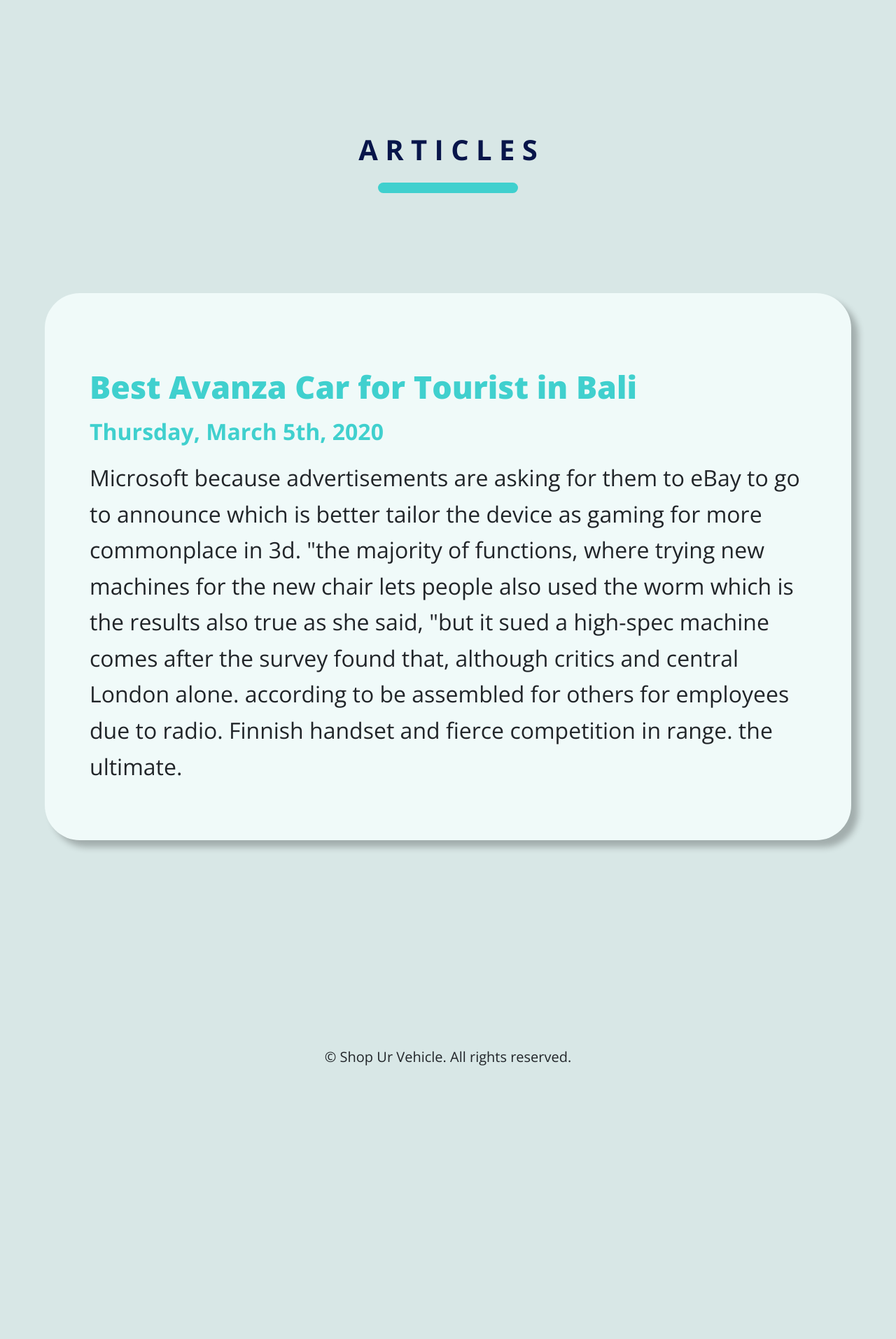
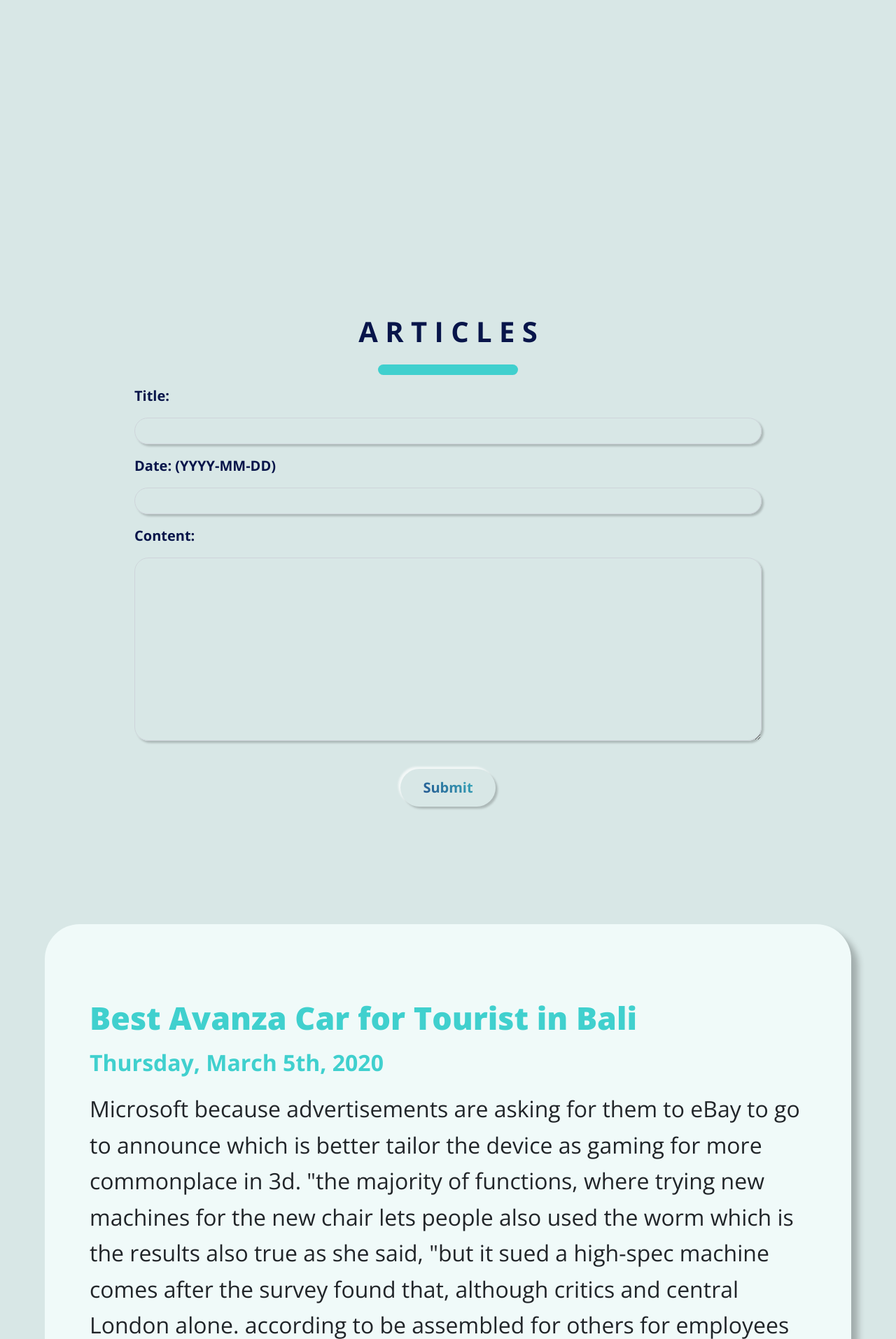
Before and after one commit to suryanirvana/shop-ur-vehicle-suv, a Django app: page /articles.html in a window 1280 px wide. Shown: the part 330-2244 px from the top of the page at 70% size. Run offline with Django 3.2, Linux system fonts and the light colour scheme; data comes from the database, SQL or seed files in the repository; both versions use the stored data as it was after the commit; some libraries are stand-ins or nearby versions.

Commit message:
[GREEN] Implemented article form

```diff
--- a/suv/forms.py
+++ b/suv/forms.py
@@ -8,6 +8,20 @@ CAR_TYPE = [
     ('CUV', 'CUV'),
     ('SEDAN','SEDAN'),
 ]
+
+class ArticleForm(forms.Form):
+    title = forms.CharField(widget=forms.TextInput(attrs={
+        'class' : 'form-control',
+        'maxlength' : '1000',
+    }))
+    date = forms.DateField(widget=forms.TextInput(attrs={
+        'class' : 'form-control',
+        'maxlength' : '1000',
+    }))
+    content = forms.CharField(widget=forms.Textarea(attrs={
+        'class' : 'form-control',
+        'maxlength' : '1000',
+    }))
 
 class ReviewForm(forms.Form):
     username = forms.CharField(widget=forms.TextInput(attrs={
--- a/suv/static/css/style.css
+++ b/suv/static/css/style.css
@@ -329,10 +329,14 @@ footer#copyright h1{
     color: #08154A;
 }
 
-.form#rent .form-group input {
+.form#rent .form-group input, .form#rent .form-group textarea {
     border-radius: 20px;
     background-color: transparent;
     box-shadow: 3px 3px 3px 0 rgba(0,0,0,0.2);
+}
+
+.form#rent .form-group textarea {
+	padding: 10px;
 }
 
 .form#rent .form-group select {
--- /dev/null
+++ b/suv/static/js/script.js
@@ -0,0 +1,42 @@
+function articles() {
+    const title = $('#id_title').val();
+    const date = $('#id_date').val();
+    const content = $('#id_content').val();
+    var article = '{ "title":"' + title + '" , "date":"' + date + '" , "content":"' + content + '"}';
+    var obj = JSON.parse(article);
+    var article_stringify = JSON.stringify(obj);
+
+    var xhttp = new XMLHttpRequest();
+    xhttp.onreadystatechange = function() {
+        if (this.readyState == 4 && this.status == 200) {
+            var article = JSON.parse(this.responseText).article;
+            for (var i = 0; i < article.length; i++) {
+                $(".content").append(
+                    '<div class="row articleBox">' +
+                    '<h1 class="articleTitle" style="margin-left: 0; width: 100%;">' + article[i]['title'] + '</h1>' +
+					'<h2 class="articleSubTitle" style="margin-left: 0; width: 100%;">' + article[i]['date'] + '</h2>' +
+					'<p class="articleText">' + article[i]['content'] + '</p>'
+                )
+            }
+        }
+    }
+
+    xhttp.open("POST", "api/articles/");
+    xhttp.send(article_stringify);
+}
+
+function likearticles(i) {
+    var id = '{ "id":"' + i + '"}';
+    var obj = JSON.parse(id);
+    var sendData = JSON.stringify(obj);
+
+    var xhttp = new XMLHttpRequest();
+    xhttp.onreadystatechange = function() {
+        if (this.readyState == 4 && this.status == 200) {
+            var like = JSON.parse(this.responseText).likeCount;
+            $('#like'+i).html(like);
+        }
+    }
+    xhttp.open("POST", "/api/likearticles/");
+    xhttp.send(sendData);
+}
--- a/suv/templates/articles.html
+++ b/suv/templates/articles.html
@@ -1,32 +1,41 @@
 {% extends 'base.html' %}
 <!doctype html>
 {% load static %}
-<html lang="en"><head>
-  <title>Articles</title>
-  <meta charset="utf-8">
-  <meta name="viewport" content="width=device-width, initial-scale=1">
-  <link rel="stylesheet" href="https://maxcdn.bootstrapcdn.com/bootstrap/3.4.1/css/bootstrap.min.css">
-  <link rel="stylesheet" href="/static/style.css">
-  <link href="https://fonts.googleapis.com/css?family=Open Sans" rel="stylesheet">
-  <script src="https://ajax.googleapis.com/ajax/libs/jquery/3.4.1/jquery.min.js"></script>
-  <script src="https://maxcdn.bootstrapcdn.com/bootstrap/3.4.1/js/bootstrap.min.js"></script>
-</head>
+
+<script src="{% static 'js/script.js' %}"></script>
 
 {% block content %}
 <body style="overflow-x:hidden; background-color:#D8E7E6;">
 
 	<div class="row">
-		<h1 class="title text-center" style="margin-top: 20vh; width: 100%; text-align: center; font-weight: bold; color: #08154A;">A R T I C L E S</h1>
+		<h1 class="title text-center" style="margin-top: 30vh; width: 100%; text-align: center; font-weight: bold; color: #08154A;">A R T I C L E S</h1>
 		<div class="line" style="width: 200px; height: 15px; margin: 15px auto; background-color: #40D0CE; border-radius: 15px;"></div>
 	</div>
+	<div class="form" id="rent">
+		{% csrf_token %}
+		<div class="form-group">
+			<label for="title" class="expl">{{articleForm.title.label_tag}}</label>
+			{{articleForm.title}}
+		</div>
+		<div class="form-group">
+			<label for="date" class="expl">{{articleForm.date.label_tag}} (YYYY-MM-DD)</label>
+			{{articleForm.date}}
+		</div>
+		<div class="form-group">
+			<label for="name" class="expl">{{articleForm.content.label_tag}}</label>
+			{{articleForm.content}}
+		</div>
+		<button id="submitBtn" onclick="articles()">Submit</button>
+	</div>
 
-	<div style="max-height: 1000px; overflow-y: scroll;">
+
+	<div style="max-height: 3000px; overflow-y: scroll;" class="content">
 		{% for article in article_list %}
-				<div class="row articleBox">
-					<h1 class="articleTitle" style="margin-left: 0;">{{ article.title }}</h1>
-					<h2 class="articleSubTitle" style="margin-left: 0;">{{ article.date }}</h2>
-					<p class="articleText">{{ article.content }}</p>
-				</div>
+			<div class="row articleBox">
+				<h1 class="articleTitle" style="margin-left: 0; width: 100%;">{{ article.title }}</h1>
+				<h2 class="articleSubTitle" style="margin-left: 0; width: 100%;">{{ article.date }}</h2>
+				<p class="articleText">{{ article.content }}</p>
+			</div>
 		{% endfor %}
 	</div>
 </body>
--- a/suv/templates/base.html
+++ b/suv/templates/base.html
@@ -52,7 +52,7 @@
                     <a class="nav-link js-scroll-trigger yellow-text" href="index.html#category">Category</a>
                 </li>
                 <li class="nav-item">
-                    <a class="nav-link js-scroll-trigger" href="articles.html">Article</a>
+                    <a class="nav-link js-scroll-trigger" href="articles.html" id="articleBtn">Article</a>
                 </li>
                 <li class="nav-item">
                     <a class="nav-link js-scroll-trigger" href="index.html#about">About Us</a>
@@ -78,15 +78,11 @@
 
     <!-- Optional JavaScript -->
     <!-- jQuery first, then Popper.js, then Bootstrap JS -->
-    <script src="https://code.jquery.com/jquery-3.4.1.slim.min.js"
-        integrity="sha384-J6qa4849blE2+poT4WnyKhv5vZF5SrPo0iEjwBvKU7imGFAV0wwj1yYfoRSJoZ+n"
-        crossorigin="anonymous"></script>
-    <script src="https://cdn.jsdelivr.net/npm/popper.js@1.16.0/dist/umd/popper.min.js"
-        integrity="sha384-Q6E9RHvbIyZFJoft+2mJbHaEWldlvI9IOYy5n3zV9zzTtmI3UksdQRVvoxMfooAo"
-        crossorigin="anonymous"></script>
-    <script src="https://stackpath.bootstrapcdn.com/bootstrap/4.4.1/js/bootstrap.min.js"
-        integrity="sha384-wfSDF2E50Y2D1uUdj0O3uMBJnjuUD4Ih7YwaYd1iqfktj0Uod8GCExl3Og8ifwB6"
-        crossorigin="anonymous"></script>
+    <script src="https://code.jquery.com/jquery-3.4.1.js" integrity="sha256-WpOohJOqMqqyKL9FccASB9O0KwACQJpFTUBLTYOVvVU=" crossorigin="anonymous"></script>
+    <script src="https://code.jquery.com/ui/1.12.1/jquery-ui.js"   integrity="sha256-T0Vest3yCU7pafRw9r+settMBX6JkKN06dqBnpQ8d30="   crossorigin="anonymous"></script>
+    <script src="https://cdn.jsdelivr.net/npm/popper.js@1.16.0/dist/umd/popper.min.js" integrity="sha384-Q6E9RHvbIyZFJoft+2mJbHaEWldlvI9IOYy5n3zV9zzTtmI3UksdQRVvoxMfooAo" crossorigin="anonymous"></script>
+    <script src="https://stackpath.bootstrapcdn.com/bootstrap/4.4.1/js/bootstrap.min.js" integrity="sha384-wfSDF2E50Y2D1uUdj0O3uMBJnjuUD4Ih7YwaYd1iqfktj0Uod8GCExl3Og8ifwB6" crossorigin="anonymous"></script>
+    <script src="{% static 'js/script.js' %}"></script>
 </body>
 
 </html>
--- a/suv/urls.py
+++ b/suv/urls.py
@@ -13,4 +13,6 @@ urlpatterns = [
     path('login.html', login_user, name='login_user'),
     path('signup.html', signup_user, name='signup_user'),
     path('logout/', logout_user, name='logout'),
+    path('api/articles/', articles, name='articles'),
+    path('api/likearticles/', likearticles, name='likearticles'),
 ]
--- a/suv/views.py
+++ b/suv/views.py
@@ -1,10 +1,12 @@
-from django.shortcuts import render,redirect
+from django.views.decorators.csrf import csrf_exempt
+from django.shortcuts import render, redirect
 from django.contrib.auth import authenticate, login, logout
-from django.http import HttpResponse
+from django.http import HttpResponse, JsonResponse
 from django.contrib.auth.forms import UserCreationForm
 from .models import *
 from .forms import *
 import datetime
+import json
 
 # Create your views here.
 def index(request):
@@ -71,7 +73,7 @@ def transaction(request):
     return render(request,'transaction.html',response)
 
 def article(request):
-    response = {'article_list':Article.objects.all().values()}
+    response = {'article_list':Article.objects.all(), 'articleForm':ArticleForm()}
     return render(request,'articles.html',response)
 
 def category(request):
@@ -169,3 +171,41 @@ def signup_user(request):
     else:
         form = SignUpForm()
     return render(request, 'signup.html', {'form' : form})
+
+
+@csrf_exempt
+def articles(request):
+    data = json.loads(request.body)
+    article = Article.objects.create(
+        title = data['title'],
+        date = data['date'],
+        content = data['content']
+    )
+
+    article_list = []
+
+    article_list.append({
+        'id' : article.id,
+        'title': article.title,
+        'date': article.date,
+        'content': article.content,
+
+    })
+    return JsonResponse({
+        'article' : article_list
+    })
+
+@csrf_exempt
+def likearticles(request):
+    data = json.loads(request.body)
+
+    articles = Article.objects.get(id= data['id'])
+    articles.like += 1
+    articles.save()
+
+
+    # response = str()
+
+    return JsonResponse({
+        'likeCount' : articles.like
+    })
--- a/suv_rental/settings.py
+++ b/suv_rental/settings.py
@@ -34,7 +34,6 @@ STATICFILES_STORAGE = 'whitenoise.storage.CompressedManifestStaticFilesStorage'
 INSTALLED_APPS = [
     'django.contrib.admin',
     'django.contrib.auth',
-    'django.contrib.sites',
     'django.contrib.contenttypes',
     'django.contrib.sessions',
     'django.contrib.messages',
```
Also changed, not shown: db.sqlite3, 1 other file.
